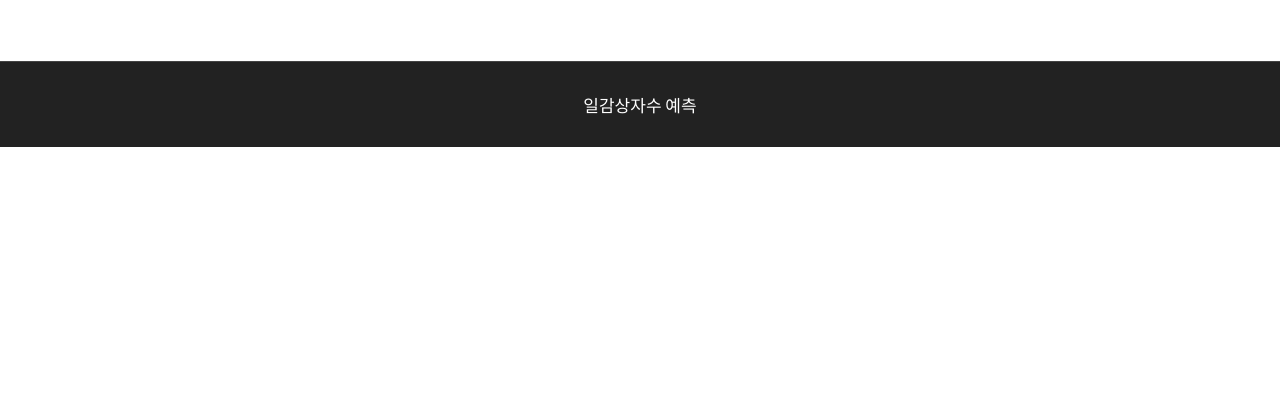
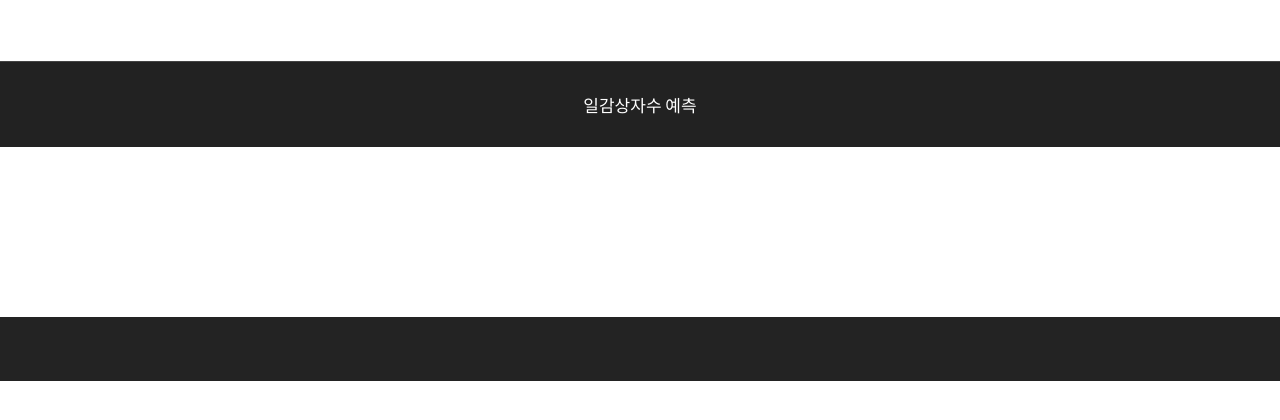
Before and after one commit to silver-su99/mf_dashboard, a Flask app: page /dashapp1/ in a window 1280 px wide; the page is wider, and only the part inside the window is pictured. Shown: the part 380-800 px from the top of that part. Run offline with Flask 3, Linux system fonts and the light colour scheme; data that the repository does not hold is empty.

Commit message:
add footer

```diff
--- a/assets/style.css
+++ b/assets/style.css
@@ -707,3 +707,16 @@ html, body {
     justify-content: center;
     margin: 20px; /* 필요에 따라 여백을 추가할 수 있습니다 */
 }
+
+
+
+/* footer.css */
+footer {
+    text-align: center;
+    padding: 2em;
+    position: relative; /* Use 'fixed' if you want it always visible at the bottom */
+    bottom: 0;
+    width: 100%;
+    background-color: #232323;
+    margin-top: 50px;
+}
```
Also changed, not shown: dashboard/component/load_component.py (+16 -0 lines).
